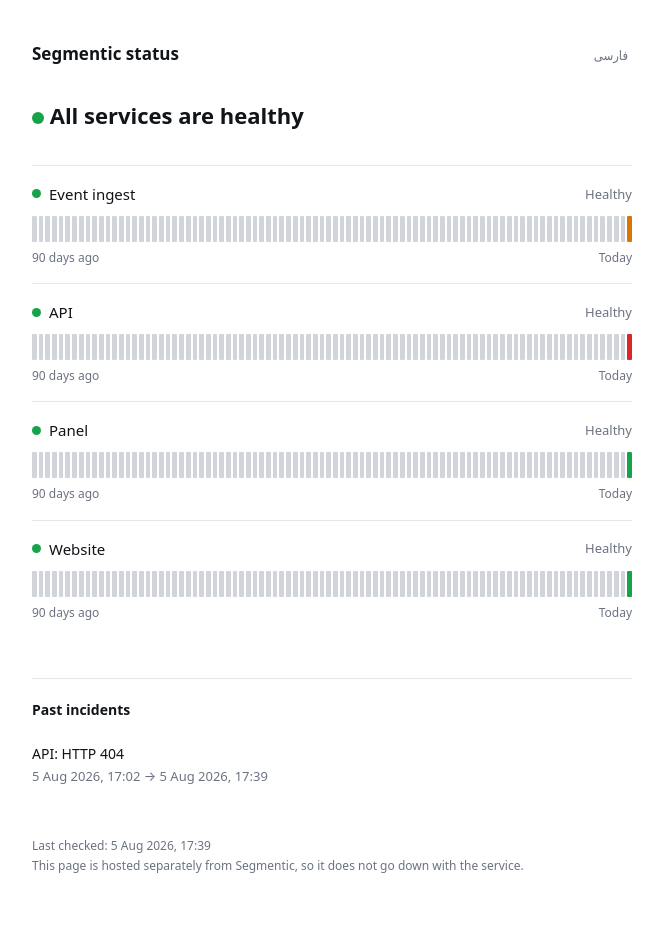
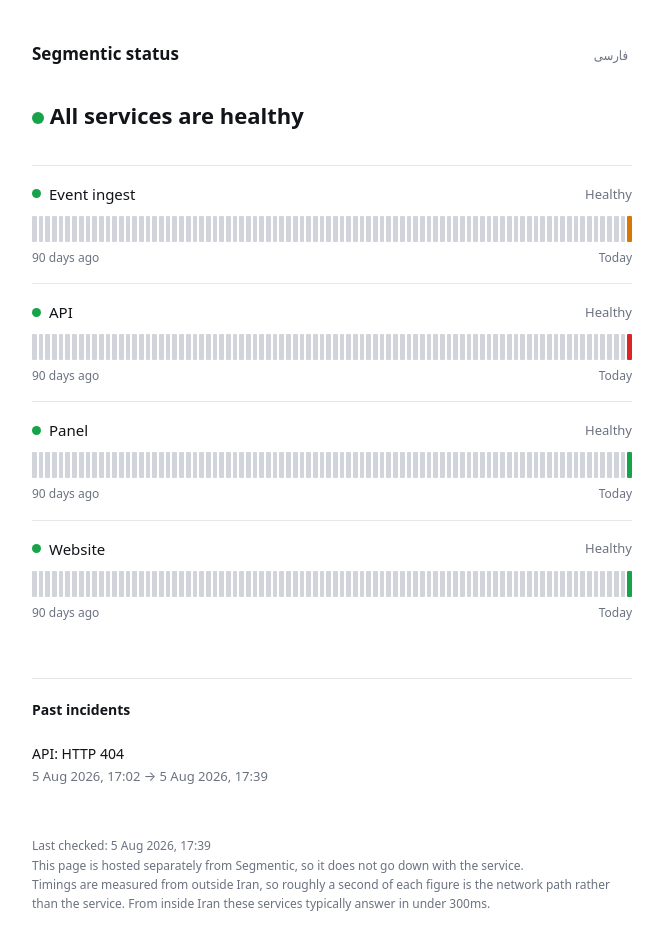
Before and after one commit to Segmentic1/status, a plain HTML site: page index.html in a window 1280 px wide. Shown: the whole page, without its empty margins (308-971 px from the left). Drawn offline with Linux system fonts and the light colour scheme.

Commit message:
a slow threshold that was set without measuring the floor
The probe runs outside Iran and the servers are inside it, so about a
second of every measurement is the path rather than the service. Same
four URLs, same minute, 2026-08-05:

  ingest   81-320ms from Tehran    1227-1697ms from a runner
  api      49-236ms                1094-1171ms
  panel    61-139ms                1050-1163ms
  site    146-345ms                1003-1066ms

At 2000ms that left about 900ms of headroom above a floor nobody had
measured, because the page had never been served and nobody had seen
these numbers. Ordinary jitter on the slowest of the four read as a
degradation: orange on a service answering Iranian customers in a tenth
of a second.

3500 leaves about 2.5 seconds above the floor. The footer now says where
the measurement is taken from, in both languages, because the number is
not what a customer in Iran experiences and the page should not imply it
is.

```diff
--- a/index.html
+++ b/index.html
@@ -123,6 +123,8 @@
     <span id="updated" class="ltr">-</span>
     <br>
     <span data-t="hosting">این صفحه روی زیرساختی جدا از سگمنتیک میزبانی می‌شود، تا وقتی سرویس بخوابد با آن نخوابد.</span>
+    <br>
+    <span data-t="whereMeasured">اندازه‌گیری از خارج ایران انجام می‌شود، پس حدود یک ثانیه از هر عدد مربوط به مسیر شبکه است نه به سرویس. از داخل ایران همین سرویس‌ها معمولاً زیر ۳۰۰ میلی‌ثانیه جواب می‌دهند.</span>
   </footer>
 </div>
 
@@ -144,6 +146,7 @@
     noIncidents: "در نود روز گذشته قطعی ثبت نشده است.",
     updatedLabel: "آخرین بررسی:",
     hosting: "این صفحه روی زیرساختی جدا از سگمنتیک میزبانی می‌شود، تا وقتی سرویس بخوابد با آن نخوابد.",
+    whereMeasured: "اندازه‌گیری از خارج ایران انجام می‌شود، پس حدود یک ثانیه از هر عدد مربوط به مسیر شبکه است نه به سرویس. از داخل ایران همین سرویس‌ها معمولاً زیر ۳۰۰ میلی‌ثانیه جواب می‌دهند.",
     ago90: "۹۰ روز پیش",
     today: "امروز",
     ongoing: "ادامه دارد",
@@ -167,6 +170,7 @@
     noIncidents: "No incidents recorded in the last ninety days.",
     updatedLabel: "Last checked:",
     hosting: "This page is hosted separately from Segmentic, so it does not go down with the service.",
+    whereMeasured: "Timings are measured from outside Iran, so roughly a second of each figure is the network path rather than the service. From inside Iran these services typically answer in under 300ms.",
     ago90: "90 days ago",
     today: "Today",
     ongoing: "ongoing",
```
Also changed, not shown: probe.mjs (+21 -1 lines).
